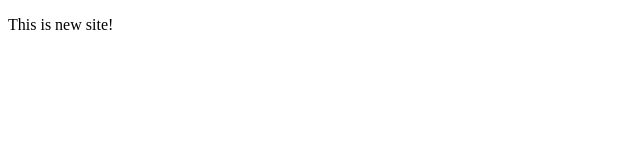
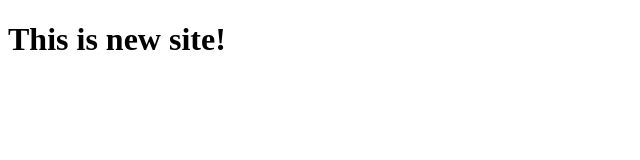
Before and after one commit to abdullaziz-said/aziz, a plain HTML site: page new-site/index.html in a window 1280 px wide. Shown: the whole page, without its empty margins (0-640 px from the left). Drawn offline with Linux system fonts and the light colour scheme.

Commit message:
p tag changed into h1

```diff
--- a/new-site/index.html
+++ b/new-site/index.html
@@ -4,6 +4,6 @@
     <title>New Site</title>
 </head>
     <body>
-    <p>This is new site!</p>
+    <h1>This is new site!</h1>
     </body>
 </html>
```
